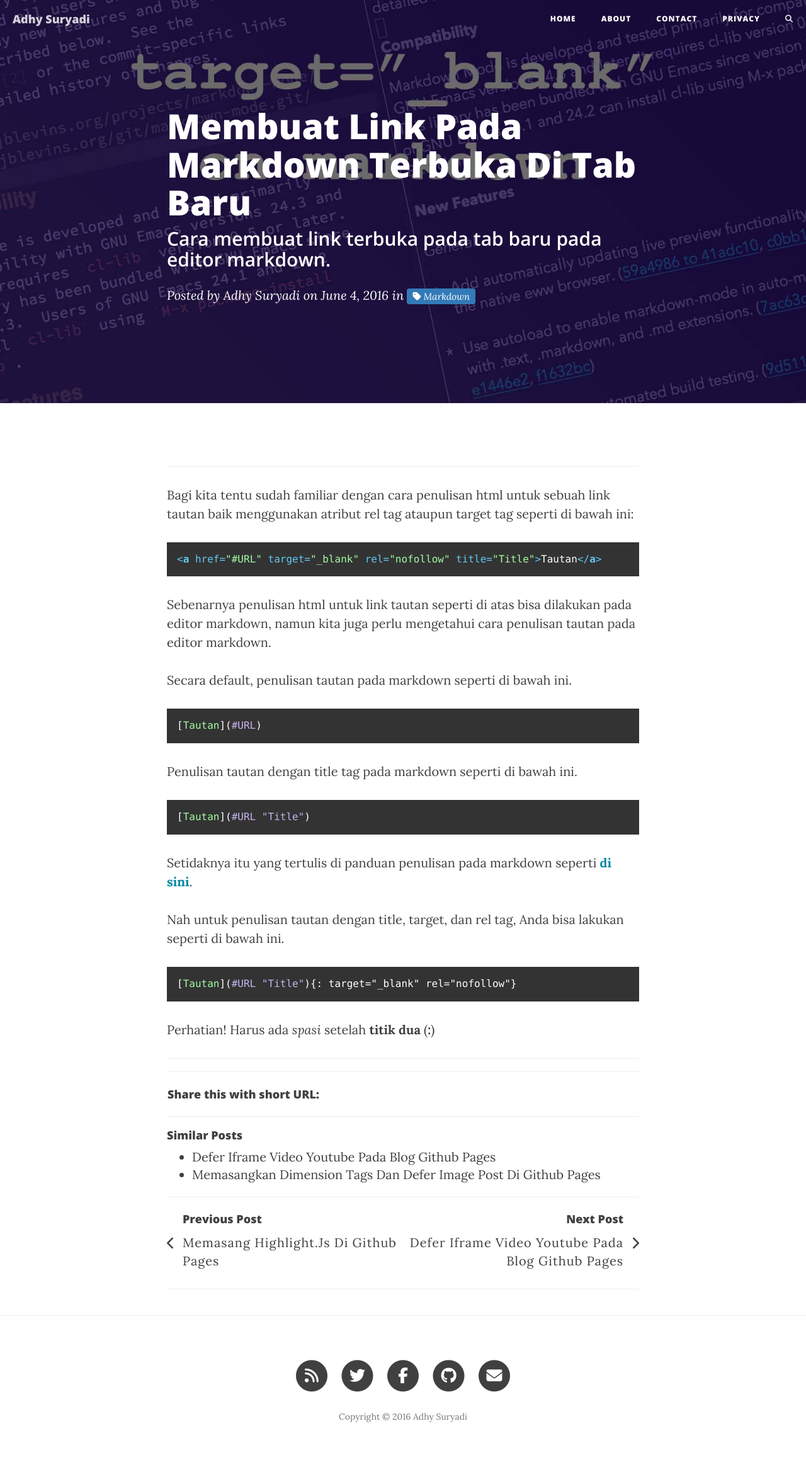
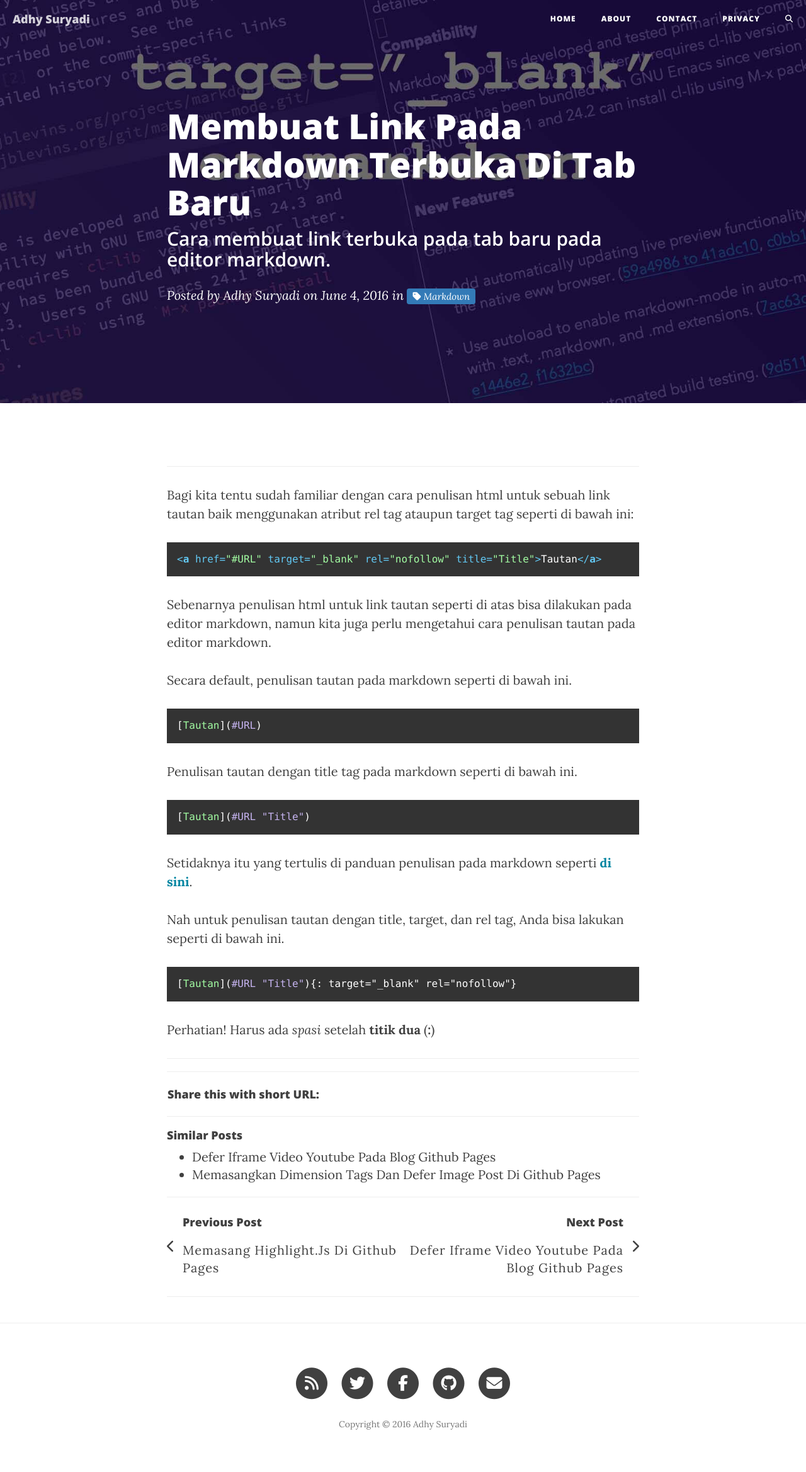
Before and after one commit to KompiAjaib/kompiajaib.github.io, a Jekyll site: the page built from _posts/2016-06-04-membuat-link-terbuka-di-tab-baru.markdown, in a window 1280 px wide. Shown: the whole page at 63% size. Built offline with Jekyll 4.4.1, drawn with Linux system fonts in a browser that asks for light colours; nearby versions of some CDN libraries; comment, search, counter and statistics services are not loaded.

Commit message:
Update clean-blog.css

```diff
--- a/css/clean-blog.css
+++ b/css/clean-blog.css
@@ -375,6 +375,12 @@ form .row:first-child .floating-label-form-group {
   display: inline;
   font-size: 18px;
 }
+.pager.post .previous h5 {
+  float: left;
+}
+.pager.post .next h5 {
+  float: right;
+}
 .pager.post li {
   width: 50%;
 }
```
